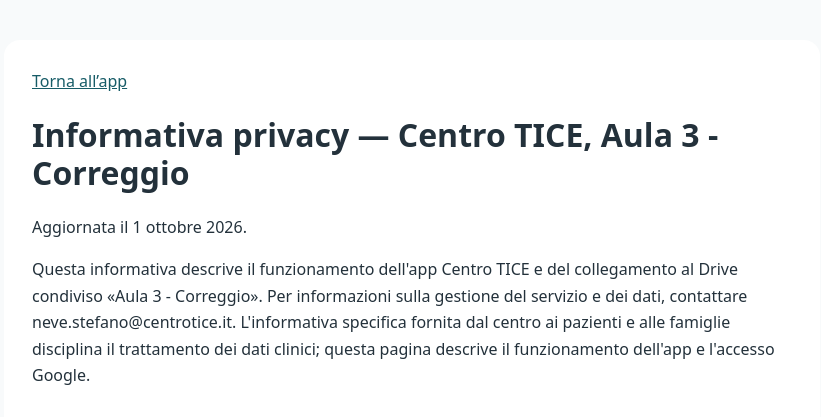
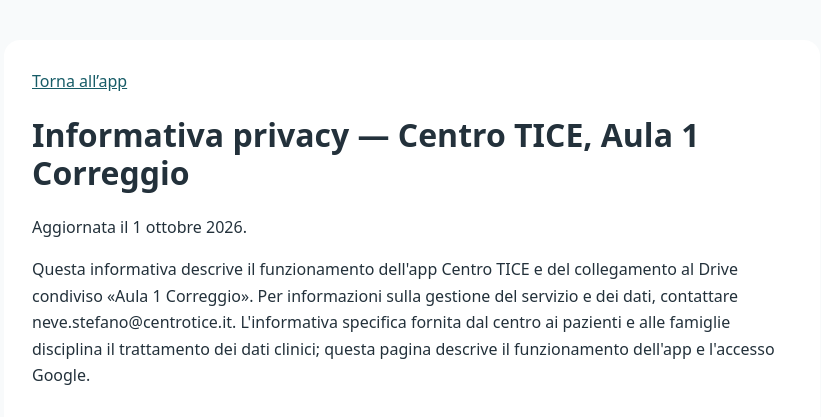
Before and after one commit to StefanoNevePsy/Ampliamento-Lessicale, an Electron app: page privacy.html in a window 1280 px wide. Shown: the top 417 px of the page, without its empty margins (228-1049 px from the left). Drawn offline with Linux system fonts and the light colour scheme.

Commit message:
Correct Centro TICE privacy notice to Aula 1

```diff
--- a/privacy.html
+++ b/privacy.html
@@ -1,6 +1,6 @@
-<!doctype html><html lang="it"><head><meta charset="utf-8"><meta name="viewport" content="width=device-width,initial-scale=1"><title>Privacy — Centro TICE</title><style>body{font-family:system-ui,sans-serif;line-height:1.65;color:#23313b;background:#f8fafb;margin:0}main{max-width:760px;margin:40px auto;padding:28px;background:white;border-radius:16px}h1{line-height:1.2}h2{margin-top:32px}a{color:#175c67}@media(max-width:800px){main{margin:12px;padding:22px}}</style></head><body><main><a href="./">Torna all’app</a><h1>Informativa privacy — Centro TICE, Aula 3 - Correggio</h1>
+<!doctype html><html lang="it"><head><meta charset="utf-8"><meta name="viewport" content="width=device-width,initial-scale=1"><title>Privacy — Centro TICE</title><style>body{font-family:system-ui,sans-serif;line-height:1.65;color:#23313b;background:#f8fafb;margin:0}main{max-width:760px;margin:40px auto;padding:28px;background:white;border-radius:16px}h1{line-height:1.2}h2{margin-top:32px}a{color:#175c67}@media(max-width:800px){main{margin:12px;padding:22px}}</style></head><body><main><a href="./">Torna all’app</a><h1>Informativa privacy — Centro TICE, Aula 1 Correggio</h1>
 <p>Aggiornata il 1 ottobre 2026.</p>
-<p>Questa informativa descrive il funzionamento dell&#x27;app Centro TICE e del collegamento al Drive condiviso «Aula 3 - Correggio». Per informazioni sulla gestione del servizio e dei dati, contattare neve.stefano@centrotice.it. L&#x27;informativa specifica fornita dal centro ai pazienti e alle famiglie disciplina il trattamento dei dati clinici; questa pagina descrive il funzionamento dell&#x27;app e l&#x27;accesso Google.</p>
+<p>Questa informativa descrive il funzionamento dell&#x27;app Centro TICE e del collegamento al Drive condiviso «Aula 1 Correggio». Per informazioni sulla gestione del servizio e dei dati, contattare neve.stefano@centrotice.it. L&#x27;informativa specifica fornita dal centro ai pazienti e alle famiglie disciplina il trattamento dei dati clinici; questa pagina descrive il funzionamento dell&#x27;app e l&#x27;accesso Google.</p>
 <h2>Accesso con Google</h2>
 <p>L&#x27;app usa Google per verificare l&#x27;identità dell&#x27;operatore. Utilizza il nome, l&#x27;indirizzo email e un token di autenticazione, che comprende informazioni tecniche sull&#x27;identità e sulla scadenza dell&#x27;accesso. Il token viene inviato al custode del centro, su Google Apps Script, che ne verifica la validità con Google e controlla le autorizzazioni dell&#x27;operatore. Il pulsante di accesso non richiede l&#x27;accesso alla posta, ai contatti o ai file personali di Drive dell&#x27;operatore.</p>
 <p>Nome ed email servono a identificare gli operatori, gestire ruoli e assegnazioni e associare le attività alle persone abilitate. Questi dati non sono utilizzati dall&#x27;app per pubblicità o profilazione commerciale e non vengono venduti. L&#x27;uso dei dati ricevuti dalle API Google rispetta le Norme relative ai dati utente dei servizi API Google, inclusi i requisiti di utilizzo limitato applicabili.</p>
```
